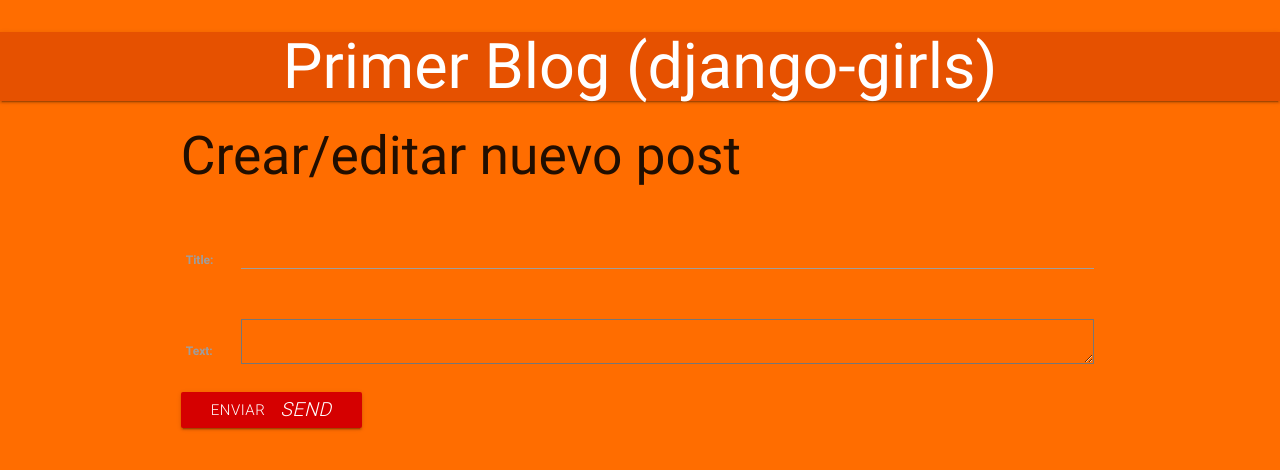
After one commit to NeelBit/my-first-blog, a Django app: page /post/new in a window 1280 px wide. The commit adds this page. Shown: the top 470 px of the page. Run offline with Django 3.2, Linux system fonts and the light colour scheme; some libraries are stand-ins or nearby versions.

Commit message:
Agregue vistas para crear y editar post del blog

```diff
--- /dev/null
+++ b/blog/forms.py
@@ -0,0 +1,8 @@
+from django import forms
+from .models import Post
+
+class PostForm(forms.ModelForm):
+
+    class Meta():
+        model = Post
+        fields = ('title', 'text',)
--- a/blog/static/css/blog.css
+++ b/blog/static/css/blog.css
@@ -1,3 +1,4 @@
-body{
+/*body{
     background-color: chocolate;
 }
+*/
--- a/blog/templates/blog/base.html
+++ b/blog/templates/blog/base.html
@@ -16,11 +16,34 @@
     <link rel="stylesheet" href="{% static 'css/blog.css' %}">
 
 </head>
-<body>
+<body class="orange accent-4">
 
-    <div class="center-align hoverable">
-        <header><div> <h1><a href="{% url 'post_list' %}">Primer Blog (django-girls)</a></h1> </div></header>
-    </div>
+
+    <nav class="nav-extended orange darken-4">
+        <div class="nav-wrapper">
+
+            <div class="center-align hoverable">
+
+                <header><div>
+
+                    <h1><a href="{% url 'post_list' %}">Primer Blog (django-girls)</a></h1>
+
+                    {% if user.is_authenticated %}
+                        <div class="nav-content">
+                            <a href="{% url 'post_new' %}" class="btn-floating btn-large halfway-fab waves-effect waves-light red accent-4 right">
+                                <i class="material-icons">add</i>
+                            </a>
+                        </div>
+                    {% endif %}
+
+                </div></header>
+
+            </div>
+
+
+
+        </div>
+    </nav>
 
     <div class="container">
     <section>
--- /dev/null
+++ b/blog/templates/blog/post_new.html
@@ -0,0 +1,22 @@
+{% extends 'blog/base.html' %}
+
+    {% block content %}
+
+        <h2>Crear/editar nuevo post</h2>
+
+        <form method="POST" style="border-radius: 10px;" class="flow-text"> {% csrf_token %}
+            <table class="flow-text text-black">
+
+            {{ form.as_table}}
+
+            </table>
+
+            <button class="btn waves-effect red accent-4 center-align" type="submit" name="enviar">Enviar
+                <i class="material-icons right">send</i>
+            </button>
+
+        </form>
+
+
+
+    {% endblock %}
--- a/blog/urls.py
+++ b/blog/urls.py
@@ -4,4 +4,6 @@
 urlpatterns = [
     path('', views.post_list, name="post_list"),
     path('post/<int:pk>/', views.post_detail, name="post_detail"),
+    path('post/new', views.post_new, name="post_new"),
+    path('post/<int:pk>/edit/', views.post_edit, name='post_edit'),
 ]
--- a/blog/views.py
+++ b/blog/views.py
@@ -1,5 +1,7 @@
-from django.shortcuts import render, get_object_or_404
+from django.shortcuts import render, get_object_or_404, redirect
+from django.utils import timezone
 from.models import Post
+from .forms import PostForm
 
 def post_list(request):
     posts = Post.objects.all()
@@ -10,3 +12,35 @@
     post = get_object_or_404(Post, pk=pk)
 
     return render(request, 'blog/post_detail.html', {"post":post})
+
+def post_new(request):
+
+    if (request.method == "POST"):
+        form = PostForm(request.POST)
+    else:
+        form = PostForm()
+
+    if (form.is_valid()):
+        post = form.save(commit=False)
+        post.author = request.user
+        post.published_date = timezone.now()
+        post.save()
+
+        return redirect('post_detail', pk=post.pk)
+
+    return render(request, 'blog/post_new.html', {"form": form})
+
+def post_edit(request, pk):
+
+    post = get_object_or_404(Post, pk=pk)
+    if request.method == "POST":
+        form = PostForm(request.POST, instance=post)
+        if form.is_valid():
+            post = form.save(commit=False)
+            post.author = request.user
+            post.published_date = timezone.now()
+            post.save()
+            return redirect('post_detail', pk=post.pk)
+    else:
+        form = PostForm(instance=post)
+    return render(request, 'blog/post_new.html', {'form': form})
```
Also changed, not shown: blog/templates/blog/post_detail.html (+8 -2 lines), blog/templates/blog/post_list.html (+6 -2 lines).
